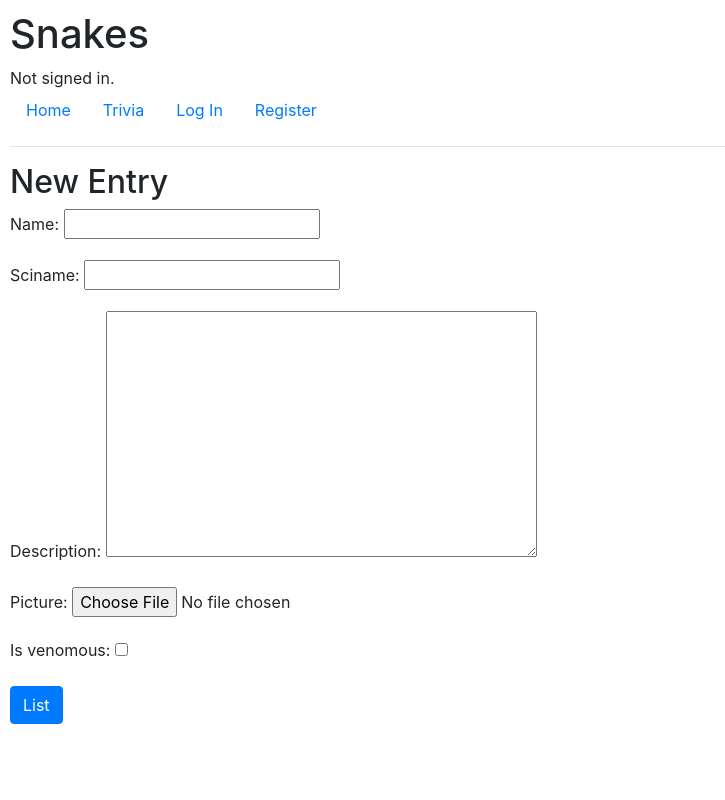
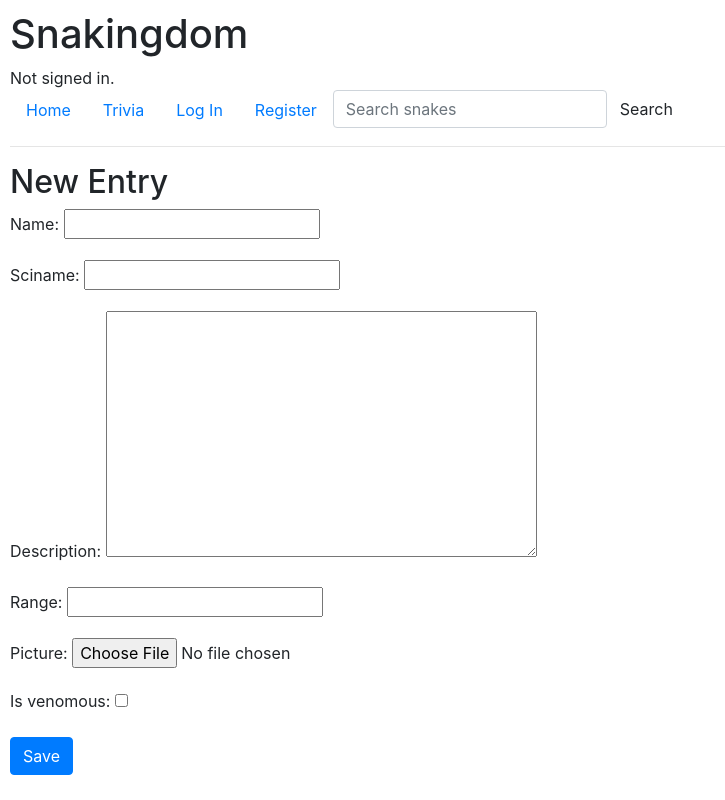
Before and after one commit to TeslaActuary/CS50Final, a Django app: page /create in a window 1280 px wide. Shown: the whole page, without its empty margins (0-725 px from the left). Run offline with Django 3.2, Linux system fonts and the light colour scheme; some libraries are stand-ins or nearby versions.

Commit message:
v2: set up base framework
Added create new entry, edit entry, search.

```diff
--- a/Reptiles/ColdBlooded/forms.py
+++ b/Reptiles/ColdBlooded/forms.py
@@ -23,4 +23,4 @@ class Questionform(forms.ModelForm):
 class CreateForm(forms.ModelForm):
     class Meta:
         model = Snake
-        fields = ['name', 'sciname', 'description', 'picture', 'is_venomous']
+        fields = ['name', 'sciname', 'description', 'range', 'picture', 'is_venomous']
--- a/Reptiles/ColdBlooded/models.py
+++ b/Reptiles/ColdBlooded/models.py
@@ -17,7 +17,7 @@ class Snake(models.Model):
     is_venomous = models.BooleanField(default=False)
 
     def __str__(self):
-        return f"{self.name}: {self.sciname}"
+        return self.name
 
 class Trivia(models.Model):
     question = models.ImageField()
--- a/Reptiles/ColdBlooded/templates/ColdBlooded/detail.html
+++ b/Reptiles/ColdBlooded/templates/ColdBlooded/detail.html
@@ -7,6 +7,6 @@
     <img src="{{ snake.picture }}">
 
     <ul>Descritption: {{ snake.description }}</ul>
-
+    <a href="{% url 'edit' snake_name=snake.name %}">Edit</a>
 
 {% endblock %}
--- a/Reptiles/ColdBlooded/templates/ColdBlooded/index.html
+++ b/Reptiles/ColdBlooded/templates/ColdBlooded/index.html
@@ -11,7 +11,7 @@
                     <img src="" class="card-img-top">
                     <div class="card-body">
                         <div class="card-title">
-                            <a href="{% url 'list' venomous=True %}">Venomous Snakes</a>
+                            <a href="{% url 'list' venomous=True %}">Dangerous Snakes</a>
                         </div>
                     </div>
                 </div>
@@ -19,7 +19,7 @@
                     <img src="" class="card-img-top">
                     <div class="card-body">
                         <div class="card-title">
-                            <a href="{% url 'list' venomous=False %}">Non-venomous Snakes</a>
+                            <a href="{% url 'list' venomous=False %}">Harmless Snakes</a>
                         </div>
                     </div>
                 </div>
--- a/Reptiles/ColdBlooded/templates/ColdBlooded/layout.html
+++ b/Reptiles/ColdBlooded/templates/ColdBlooded/layout.html
@@ -9,7 +9,7 @@
     </head>
 </html>
 <body>
-    <h1>Snakes</h1>
+    <h1>Snakingdom</h1>
     <div>
         {% if user.is_authenticated %}
             Signed in as <strong>{{ user.username }}</strong>.
@@ -26,13 +26,13 @@
         </li>
         {% if user.is_authenticated %}
             <li class="nav-item">
-                <a class="nav-link" href="{% url 'logout' %}">Log Out</a>
-            </li>
-            <li class="nav-item">
                 <a class="nav-link" href="{% url 'create' %}">Create New Entry</a>
             </li>
             <li class="nav-item">
                 <a class="nav-link" href="{% url 'newtrivia' %}">New Trivia Question</a>
+            </li>
+            <li class="nav-item">
+                <a class="nav-link" href="{% url 'logout' %}">Log Out</a>
             </li>
         {% else %}
             <li class="nav-item">
@@ -42,6 +42,13 @@
                 <a class="nav-link" href="{% url 'register' %}">Register</a>
             </li>
         {% endif %}
+        <li>
+            <form class="d-flex" method="GET" action="{% url 'search' %}">
+                {% csrf_token %}
+                <input class="form-control me-2" type="search" placeholder="Search snakes" aria-label="Search" name="search">
+                <button class="btn btn-outline-secondory" type="submit">Search</button>
+            </form>
+        </li>
     </ul>
     <hr>
     {% block body %}
--- a/Reptiles/ColdBlooded/templates/ColdBlooded/newentry.html
+++ b/Reptiles/ColdBlooded/templates/ColdBlooded/newentry.html
@@ -3,10 +3,17 @@
 {% block body %}
 
     <h2>New Entry</h2>
+
+    {% if message %}
+        <div class="alert alert-danger" role="alert">
+            {{ message }}
+        </div>
+    {% endif %}
+
     <form method="POST">
         {% csrf_token %}
         {{ form.as_p }}
-        <input class="btn btn-primary" type="submit" value="List">
+        <input class="btn btn-primary" type="submit" value="Save">
     </form>
 
 {% endblock %}
--- a/Reptiles/ColdBlooded/templates/ColdBlooded/register.html
+++ b/Reptiles/ColdBlooded/templates/ColdBlooded/register.html
@@ -5,7 +5,9 @@
     <h2>Register</h2>
 
     {% if message %}
-        <div>{{ message }}</div>
+        <div class="alert alert-danger" role="alert">
+            {{ message }}
+        </div>
     {% endif %}
 
     <form action="{% url 'register' %}" method="post">
--- a/Reptiles/ColdBlooded/urls.py
+++ b/Reptiles/ColdBlooded/urls.py
@@ -12,4 +12,6 @@ urlpatterns = [
     path('list/<str:venomous>', views.list, name='list'),
     path('<int:snake_id>', views.detail, name='detail'),
     path("create", views.create, name="create"),
+    path("edit/<str:snake_name>", views.edit, name="edit"),
+    path('search', views.search, name='search')
 ]
--- a/Reptiles/ColdBlooded/views.py
+++ b/Reptiles/ColdBlooded/views.py
@@ -1,6 +1,6 @@
 from django.contrib.auth import REDIRECT_FIELD_NAME, authenticate, login, logout
 from django.db import IntegrityError
-from django.shortcuts import redirect, render
+from django.shortcuts import redirect, render, get_object_or_404
 from django.http import HttpResponse, HttpResponseRedirect
 from django.urls import reverse
 
@@ -88,9 +88,53 @@ def create(request):
     if request.method == 'POST':
         form = CreateForm(request.POST)
         if form.is_valid():
+            try:
+                snake_name = form.cleaned_data["name"]
+                snake = Snake.objects.get(name=snake_name)
+                #new = form.save(commit=False)
+                return render(request, "ColdBlooded/newentry.html", {
+                    'form': form,
+                    'message': "This entry already exists."
+                    })
+            except Snake.DoesNotExist:
+                form.save()
+                return HttpResponseRedirect(reverse("detail", args=[snake.id]))
+        else:
+            return render(request, "ColdBlooded/newentry.html", context)
+    else:
+        return render(request, "ColdBlooded/newentry.html", context)
+
+def edit(request, snake_name):
+    content = Snake.objects.get(name=snake_name)
+    form = CreateForm(initial={
+        'name': content.name,
+        'sciname': content.sciname,
+        'description': content.description,
+        'picture': content.picture,
+        'is_venomous': content.is_venomous
+        })
+    context = {
+        'form': form
+    }
+    if request.method == "POST":
+        form = CreateForm(request.POST)
+        if form.is_valid():
             form.save()
             return HttpResponseRedirect(reverse("index"))
         else:
             return render(request, "ColdBlooded/newentry.html", context)
     else:
         return render(request, "ColdBlooded/newentry.html", context)
+
+def search(request):
+    if request.method == "GET":
+        search = request.GET.get('search')
+        results = Snake.objects.filter(name__contains=search)
+        print(search)
+        print(results)
+        return render(request, "ColdBlooded/search.html", {
+            'search': search,
+            'results':results
+            })
+    else:
+        return render(request, "ColdBlooded/search.html", {})
```
Also changed, not shown: Reptiles/ColdBlooded/templates/ColdBlooded/edit.html (added, +12 -0 lines), Reptiles/ColdBlooded/templates/ColdBlooded/search.html (added, +22 -0 lines), Reptiles/db.sqlite3.
